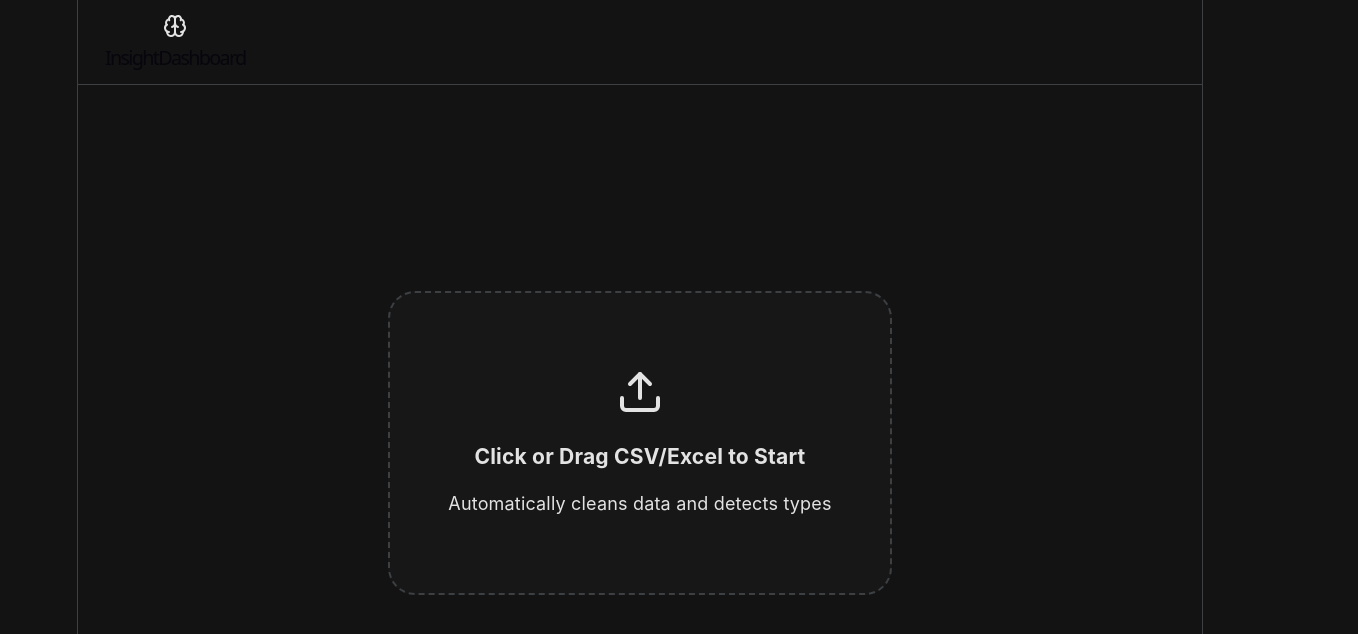
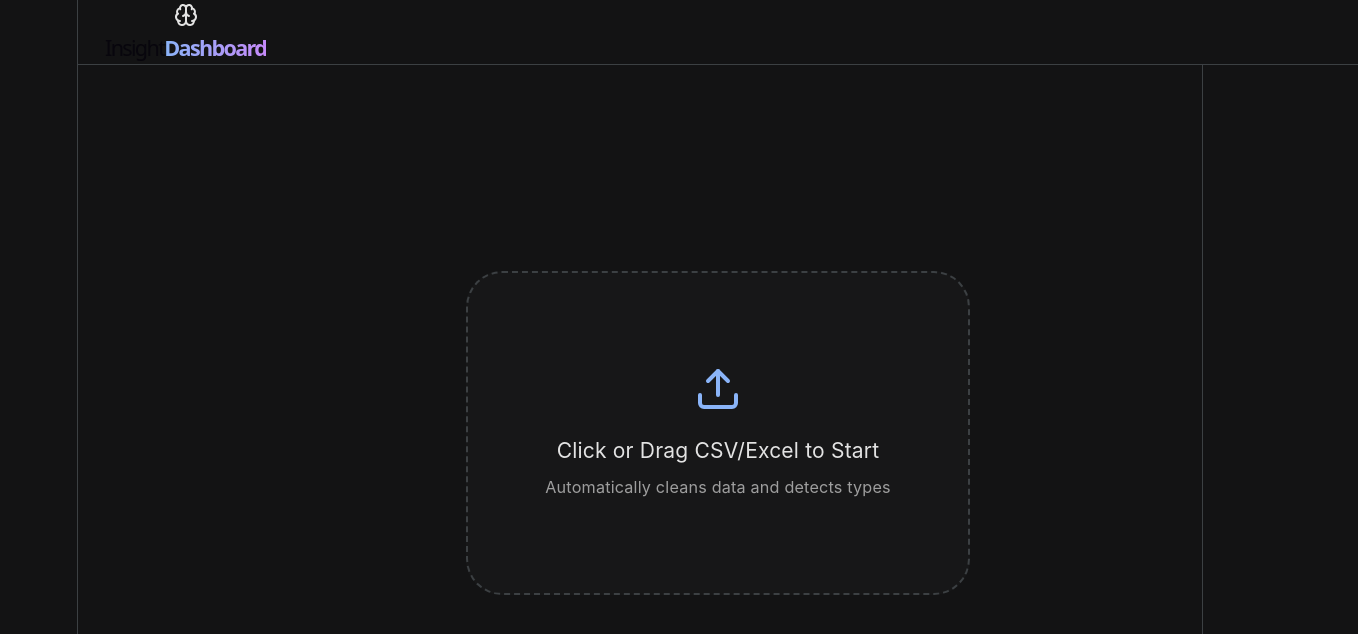
Before and after one commit to Donuts-procodes/Insight-dashboard, a React app in the folder frontend/: page / in a window 1280 px wide. Shown: the top 634 px of the page, 1358 px wide, since content can reach past the window. Built offline with nearby package versions, Linux system fonts and the light colour scheme; the HTML template or start-up script is replaced by a standard one.

Commit message:
UI: Stabilized layout grid and eliminated visual shifts during data loading

```diff
--- a/frontend/src/App.css
+++ b/frontend/src/App.css
@@ -9,6 +9,7 @@
   --success: #81c995;
   --error: #f28b82;
   --anomaly: rgba(242, 139, 130, 0.15);
+  --header-height: 64px;
 }
 
 body {
@@ -17,50 +18,69 @@ body {
   background-color: var(--bg);
   color: var(--text);
   overflow: hidden;
+  height: 100vh;
 }
 
 .app-container {
   display: flex;
   flex-direction: column;
   height: 100vh;
+  width: 100vw;
 }
 
 .app-header {
+  height: var(--header-height);
   display: flex;
   justify-content: space-between;
   align-items: center;
-  padding: 0.75rem 1.5rem;
+  padding: 0 1.5rem;
   background: var(--bg);
   border-bottom: 1px solid var(--border);
   flex-shrink: 0;
+  z-index: 100;
+}
+
+.logo-section {
+  display: flex;
+  align-items: center;
+  gap: 1rem;
 }
 
 .logo h1 {
-  font-size: 1.1rem;
+  font-size: 1.2rem;
   margin: 0;
+  font-weight: 500;
 }
 
-.view-table-btn {
+.logo span {
+  background: var(--primary-gradient);
+  -webkit-background-clip: text;
+  -webkit-text-fill-color: transparent;
+  font-weight: 600;
+}
+
+.back-btn {
   background: #28292a;
   border: 1px solid var(--border);
   color: var(--text);
-  padding: 0.5rem 1rem;
-  border-radius: 2rem;
+  padding: 0.4rem;
+  border-radius: 50%;
+  cursor: pointer;
   display: flex;
-  align-items: center;
-  gap: 0.5rem;
-  cursor: pointer;
-  font-size: 0.85rem;
+  transition: background 0.2s;
 }
+
+.back-btn:hover { background: #3c4043; }
 
 /* Dashboard Responsive Grid */
 .dashboard-grid {
   display: grid;
-  grid-template-columns: 350px 1fr;
+  grid-template-columns: 320px 1fr;
   gap: 1rem;
   padding: 1rem;
-  flex: 1;
+  height: calc(100vh - var(--header-height));
   overflow: hidden;
+  transition: all 0.3s ease-in-out;
 }
 
 @media (max-width: 1024px) {
@@ -68,6 +88,8 @@ body {
     grid-template-columns: 1fr;
     grid-template-rows: auto 1fr;
     overflow-y: auto;
+    height: auto;
+    min-height: calc(100vh - var(--header-height));
   }
 }
 
@@ -78,101 +100,190 @@ section {
   padding: 1.25rem;
   display: flex;
   flex-direction: column;
-  min-height: 0;
+  min-height: 0; /* Important for flex/grid nesting */
+  box-shadow: 0 2px 4px rgba(0,0,0,0.2);
 }
 
-/* Virtual Table */
-.table-wrapper-virtual {
-  display: flex;
-  flex-direction: column;
-  height: 100%;
-  width: 100%;
-  overflow-x: auto; /* Horizontal scroll for many columns */
+.control-panel {
+  gap: 1.25rem;
+  overflow-y: auto;
 }
 
-.table-header-virtual {
-  position: sticky;
-  top: 0;
-  z-index: 10;
+.visualizer-panel {
+  overflow: hidden;
+  flex: 1;
+}
+
+.panel-header {
+  display: flex;
+  align-items: center;
+  gap: 0.75rem;
+  margin-bottom: 1.25rem;
+  color: var(--text-light);
   flex-shrink: 0;
 }
 
-.table-body-virtual {
-  flex: 1;
-  background: #131314;
+.panel-header h3 {
+  margin: 0;
+  font-size: 0.85rem;
+  text-transform: uppercase;
+  letter-spacing: 1px;
 }
 
-/* Modal Responsive */
-.modal-content {
-  background: var(--card-bg);
-  width: 95vw;
-  max-width: 1400px;
-  height: 85vh;
-  border-radius: 1.5rem;
-  border: 1px solid var(--border);
-  display: flex;
-  flex-direction: column;
-  overflow: hidden;
-}
-
-@media (max-width: 600px) {
-  .logo-section h1 span { display: none; }
-  .view-table-btn span { display: none; }
-  .dashboard-grid { padding: 0.5rem; gap: 0.5rem; }
-  section { padding: 1rem; border-radius: 1rem; }
-}
-
-/* Rest of standard styles */
+/* Stats Card */
 .stats-card {
   background: rgba(138, 180, 248, 0.03);
   border: 1px solid var(--border);
-  border-radius: 1rem;
-  padding: 1rem;
-  margin-top: 1rem;
+  border-radius: 1.25rem;
+  padding: 1.25rem;
+  flex-shrink: 0;
 }
 
 .stats-grid {
   display: grid;
   grid-template-columns: 1fr 1fr;
-  gap: 0.75rem;
+  gap: 1rem;
 }
 
-.stat-item label { font-size: 0.65rem; color: var(--text-light); text-transform: uppercase; }
-.stat-item span { font-size: 1rem; font-weight: 500; }
+.stat-item {
+  display: flex;
+  flex-direction: column;
+}
 
-.modal-overlay {
-  position: fixed;
-  top: 0; left: 0; right: 0; bottom: 0;
-  background: rgba(0, 0, 0, 0.85);
-  backdrop-filter: blur(10px);
+.stat-item label {
+  font-size: 0.65rem;
+  color: var(--text-light);
+  text-transform: uppercase;
+  margin-bottom: 0.25rem;
+}
+
+.stat-item span {
+  font-size: 1rem;
+  font-weight: 500;
+  color: var(--text);
+}
+
+.text-error { color: var(--error); }
+
+/* Welcome / Upload */
+.welcome-screen {
+  grid-column: 1 / -1;
   display: flex;
   justify-content: center;
   align-items: center;
-  z-index: 100;
-  padding: 1rem;
+  height: 100%;
 }
 
+.upload-zone {
+  width: 100%;
+  max-width: 500px;
+  height: 320px;
+  border: 2px dashed var(--border);
+  border-radius: 2rem;
+  display: flex;
+  flex-direction: column;
+  justify-content: center;
+  align-items: center;
+  cursor: pointer;
+  background: rgba(255, 255, 255, 0.02);
+  transition: all 0.2s;
+}
+
+.upload-zone:hover {
+  border-color: var(--primary);
+  background: rgba(255, 255, 255, 0.04);
+}
+
+.upload-content { text-align: center; }
+.upload-content h3 { font-weight: 400; margin: 1rem 0 0.5rem; }
+.upload-content p { color: var(--text-light); font-size: 0.9rem; margin: 0; }
+
+.icon { color: var(--primary); }
+
+/* Insight Card */
+.insight-card {
+  background: rgba(197, 138, 249, 0.05);
+  border: 1px solid rgba(197, 138, 249, 0.2);
+  border-radius: 1.25rem;
+  padding: 1.25rem;
+  flex-shrink: 0;
+}
+
+.insight-card .summary {
+  font-size: 0.85rem;
+  line-height: 1.5;
+  color: var(--text);
+  margin: 0;
+}
+
+/* Utils */
 .spinner {
   width: 40px; height: 40px;
   border: 3px solid rgba(138, 180, 248, 0.1);
   border-top-color: var(--primary);
   border-radius: 50%;
   animation: spin 1s linear infinite;
-  margin: 0 auto 1rem;
+  margin: 0 auto 1.5rem;
 }
 @keyframes spin { to { transform: rotate(360deg); } }
 
-.welcome-screen {
-  grid-column: 1 / -1;
-  display: flex;
-  justify-content: center;
-  align-items: center;
+.loading-bar-top {
+  position: fixed;
+  top: 0; left: 0; right: 0;
+  height: 3px;
+  background: var(--primary-gradient);
+  z-index: 1000;
+  animation: loading-pulse 2s infinite;
 }
 
-.upload-zone {
-  width: 100%; max-width: 500px; height: 300px;
-  border: 2px dashed var(--border);
-  border-radius: 1.5rem;
-  display: flex; flex-direction: column; justify-content: center; align-items: center;
-  cursor: pointer; background: rgba(255, 255, 255, 0.02);
+@keyframes loading-pulse {
+  0% { opacity: 0.3; }
+  50% { opacity: 1; }
+  100% { opacity: 0.3; }
 }
+
+.chart-placeholder {
+  flex: 1;
+  display: flex;
+  align-items: center;
+  justify-content: center;
+  color: var(--text-light);
+  font-style: italic;
+  font-size: 0.9rem;
+}
+
+.chart-container {
+  flex: 1;
+  width: 100%;
+  height: 100%;
+  min-height: 0;
+}
+
+/* Select Styling */
+select {
+  width: 100%;
+  padding: 0.75rem;
+  border-radius: 0.75rem;
+  border: 1px solid var(--border);
+  background: #28292a;
+  color: var(--text);
+  margin-bottom: 0.75rem;
+  outline: none;
+  font-size: 0.9rem;
+}
+
+.btn-primary {
+  background: var(--primary-gradient);
+  color: #131314;
+  border: none;
+  padding: 0.8rem;
+  border-radius: 0.75rem;
+  font-weight: 600;
+  cursor: pointer;
+  width: 100%;
+  font-size: 0.9rem;
+  transition: transform 0.1s;
+}
+
+.btn-primary:active { transform: scale(0.98); }
+.btn-primary:disabled { opacity: 0.5; cursor: not-allowed; }
```
Also changed, not shown: 1 other file (tests, documents, lock files or other folders).
